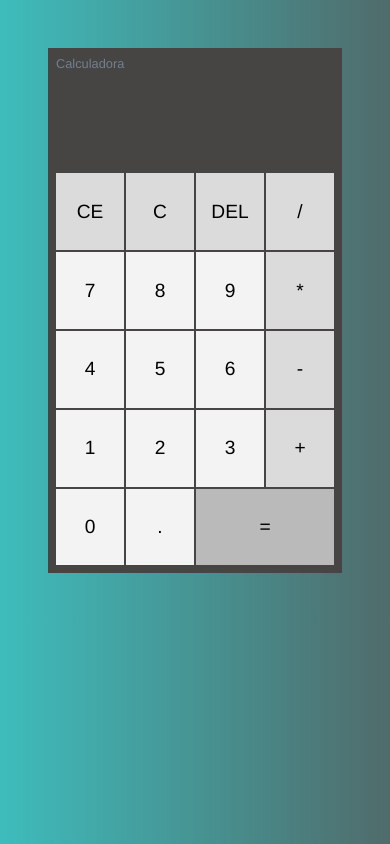
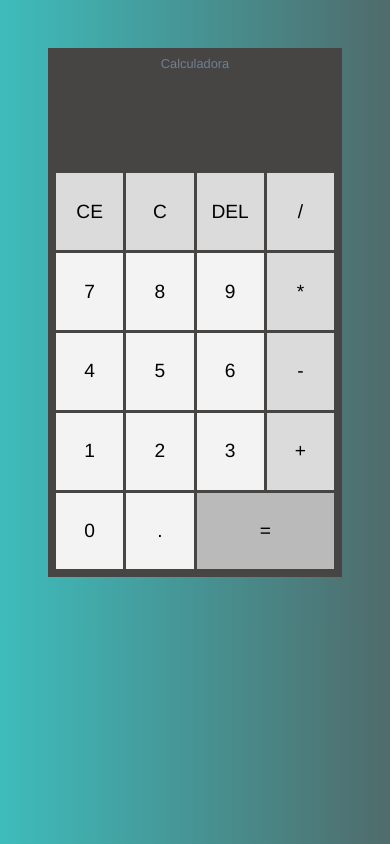
Before and after one commit to Uberdanalmeida/calculadora, a plain HTML site: page index.html in a window 390 px wide. Drawn offline with Linux system fonts and the light colour scheme.

Commit message:
modificando media querys

```diff
--- a/style.css
+++ b/style.css
@@ -76,17 +76,36 @@ body{
     background-color: #bababa;
 }
 
-@media (max-width: 480px) {
+@media (max-width: 500px) {
        body {
-            display: flex;
-            background-color: grey;
-            align-items: center;
-            justify-content: center;
-            padding: 3em;
+        background-color: white;
        }
+
+       #operations{
+        height: 100%;
+        background-color: rgb(71, 68, 68);
+       }
+
+       h3 {
+        background-color: rgb(71, 68, 68);;
+        color: white;
+       }
+
+       #calc {
+        text-align: center;
+
+       }
+
        #buttons-container {
         display: grid;
         grid-template-columns: 1fr 1fr 1fr 1fr;
-            gap: 2px;
+        gap: 3px;
     }
+
+    #current-operation {
+        background-color: rgb(71, 68, 68);;
+        text-align: center;
+        color: white;
     }
+
+}
```
Lines whose indentation alone changed are shown as unchanged.
